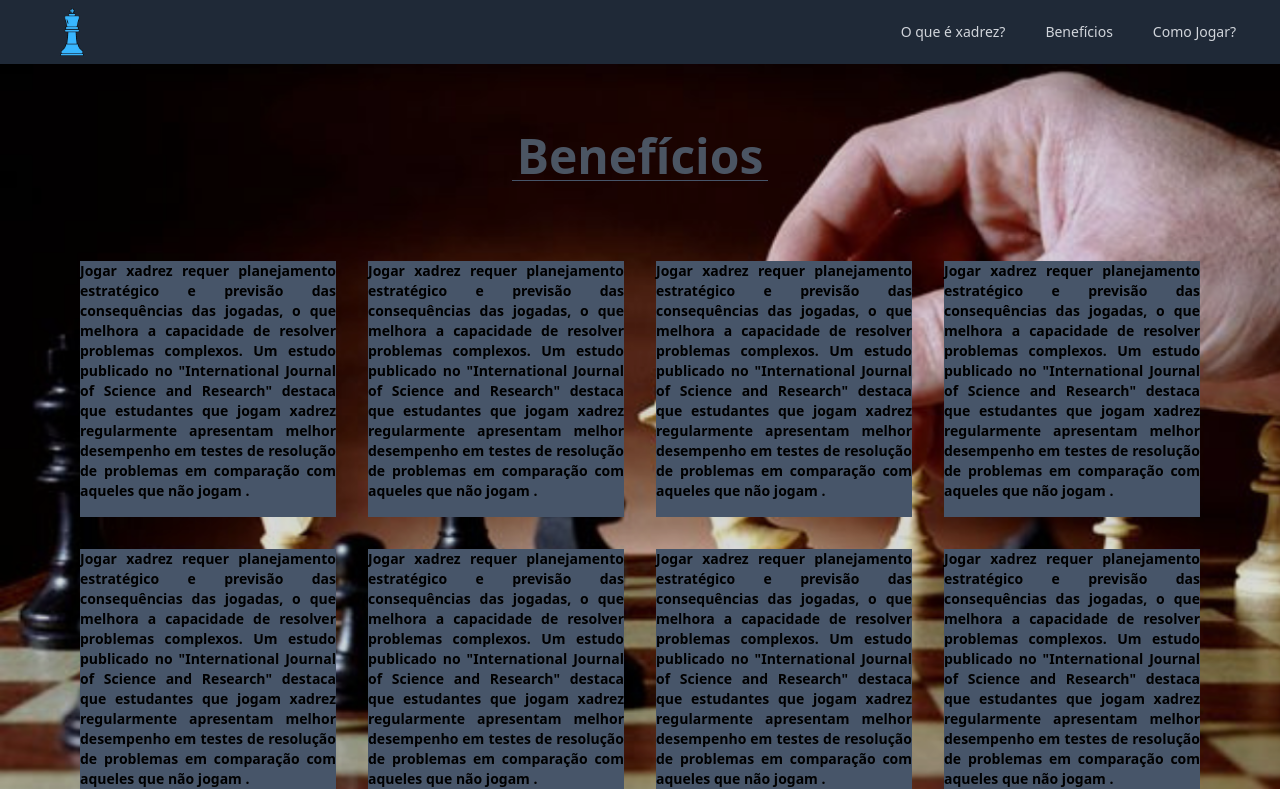
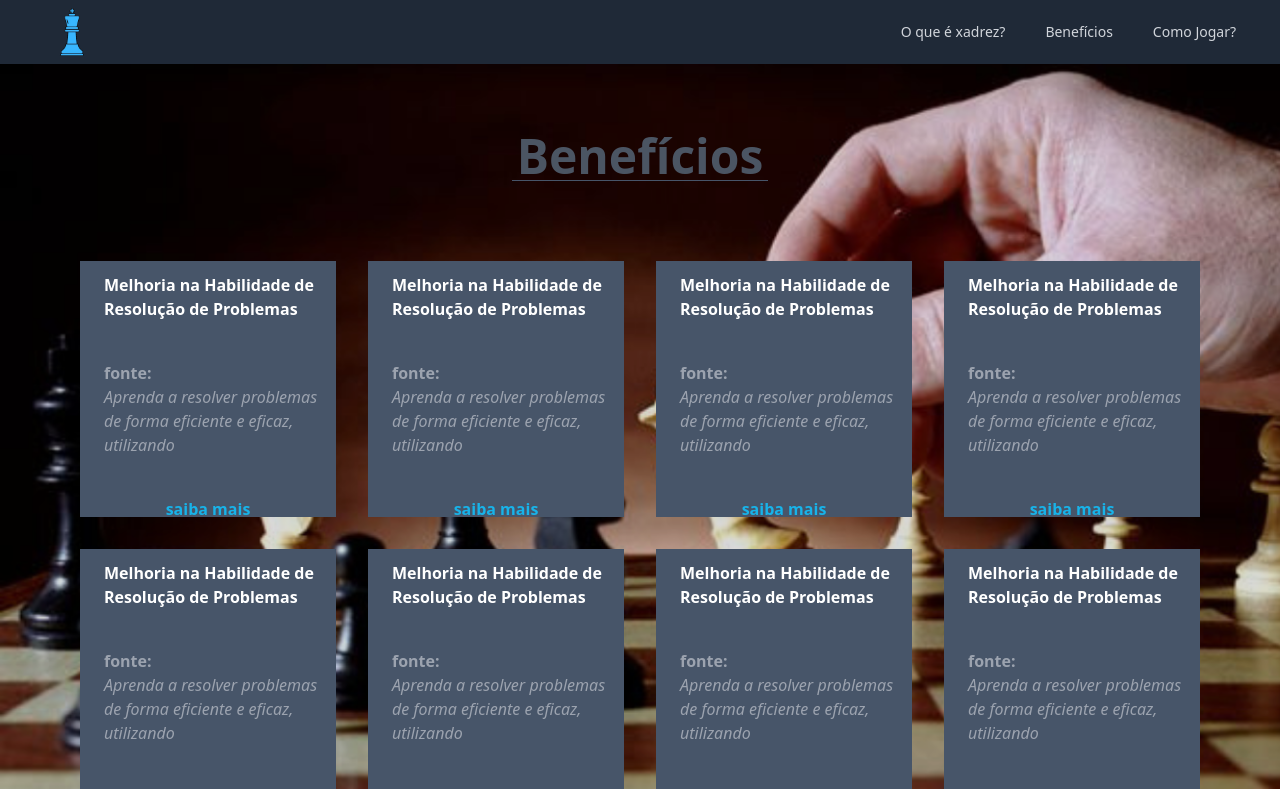
Before and after one commit to CauanLagrotta/chess, a React (Vite) app: page /beneficios in a window 1280 px wide. Shown: the top 789 px of the page. Built offline with nearby package versions, Linux system fonts and the light colour scheme.

Commit message:
consertado

```diff
--- a/src/components/card.jsx
+++ b/src/components/card.jsx
@@ -1,17 +1,16 @@
-export function Card({paragrafo, title, subtitle, description, button, handleOpen}){
-    return(
-        <div
-            onClick={handleOpen}
-            id="card1"
-            className="w-64 h-64 bg-slate-600"
-          >
-            {open ? (
-              <p
-                id="textoHover"
-                className={
-                   " text-sm font-bold text[#fff] text-justify"
+import { useState } from "react";
+
+export function Card({ paragrafo, title, subtitle, description, button }) {
+  const [isOpen, setIsOpen] = useState(false);
+
+  function handleToggle() {
+    setIsOpen(!isOpen);
   }
-              >
+
+  return (
+    <div onClick={handleToggle} id="card1" className="w-64 h-64 bg-slate-600 cursor-pointer">
+      {isOpen ? (
+        <p id="textoHover" className="text-sm font-bold text-white text-justify">
           {paragrafo}
         </p>
       ) : (
@@ -20,8 +19,10 @@ export function Card({paragrafo, title, subtitle, description, button, handleOpe
             {title}
           </h2>
           <div className="pt-10 pl-6">
-                  <p className="text-1xl font-bold text-gray-400">{subtitle}: </p>
-                  <i className=" text-gray-400">
+            <p className="text-1xl font-bold text-gray-400">
+              {subtitle}:
+            </p>
+            <i className="text-gray-400">
               {description}
             </i>
           </div>
@@ -31,5 +32,5 @@ export function Card({paragrafo, title, subtitle, description, button, handleOpe
         </>
       )}
     </div>
-    )
+  );
 }
--- a/src/components/container-beneficios.jsx
+++ b/src/components/container-beneficios.jsx
@@ -1,25 +1,16 @@
-import { useState } from "react";
 import "./container.css";
 import { data } from "../data";
 import { Card } from "./card";
 
 export function ContainerBeneficios() {
-  const [open, setOpen] = useState(false);
-  function handleOpen() {
-    setOpen(!open);
-  }
-
   return (
     <div id="container-beneficios" className="h-full min-h-full p-10">
-      <div className="w-64 border-b border-slate-600 flex justify-center text-center ml-auto mr-auto  pt-7">
+      <div className="w-64 border-b border-slate-600 flex justify-center text-center ml-auto mr-auto pt-7">
         <h1 className="text-5xl font-bold text-gray-600">Benefícios</h1>
       </div>
 
       <div id="cards" className="">
-        <div
-          id="first-line"
-          className="grid grid-cols-4 mt-20 ml-auto mr-auto gap-8"
-        >
+        <div id="first-line" className="grid grid-cols-4 mt-20 ml-auto mr-auto gap-8">
           {data.map((item, index) => (
             <Card
               key={index}
@@ -28,7 +19,6 @@ export function ContainerBeneficios() {
               description={item.description}
               button={item.button}
               paragrafo={item.paragrafo}
-              handleOpen={handleOpen}
             />
           ))}
         </div>
--- a/src/data.jsx
+++ b/src/data.jsx
@@ -11,6 +11,7 @@ export const data = [
         estudantes que jogam xadrez regularmente apresentam melhor
         desempenho em testes de resolução de problemas em comparação com
         aqueles que não jogam .`
+
     },
     {
         title: 'Melhoria na Habilidade de Resolução de Problemas',
```
Lines whose indentation alone changed are shown as unchanged.
